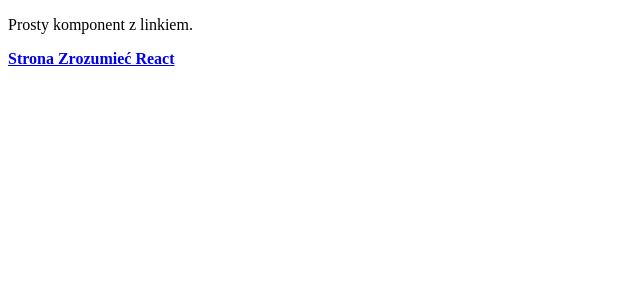
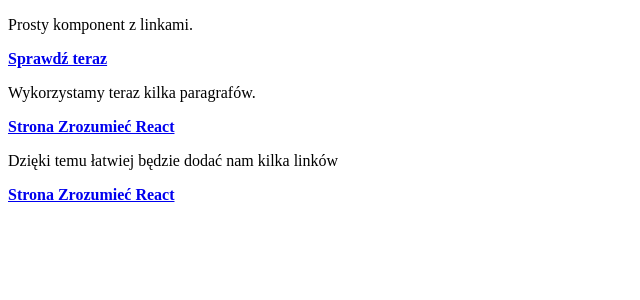
Before and after one commit to kacpi95/React-lesson, a React (Vite) app in the folder React-lesson/: page / in a window 1280 px wide. Shown: the top 300 px of the page, without its empty margins (0-640 px from the left). Built offline with nearby package versions, Linux system fonts and the light colour scheme.

Commit message:
add task

```diff
--- a/React-lesson/src/App.jsx
+++ b/React-lesson/src/App.jsx
@@ -220,7 +220,11 @@ export default function App() {
 
   return (
     <>
-      <p>Prosty komponent z linkiem.</p>
+      <p>Prosty komponent z linkami.</p>
+      <StrongLink {...defaultLinkConfig} text='Sprawdź teraz' />
+      <p>Wykorzystamy teraz kilka paragrafów.</p>
+      <StrongLink {...defaultLinkConfig} />
+      <p>Dzięki temu łatwiej będzie dodać nam kilka linków</p>
       <StrongLink {...defaultLinkConfig} />
     </>
   );
```
